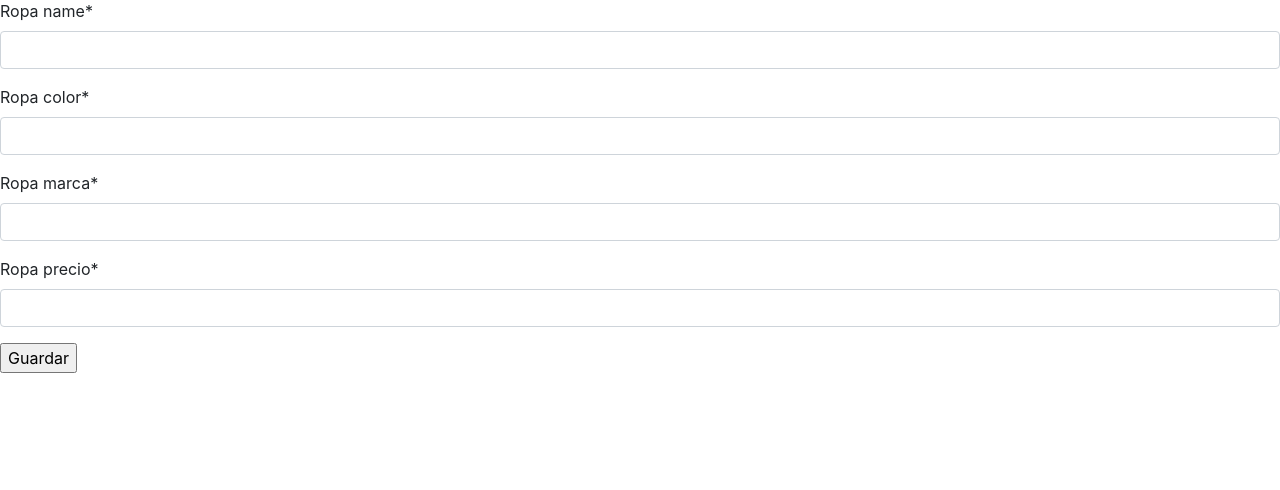
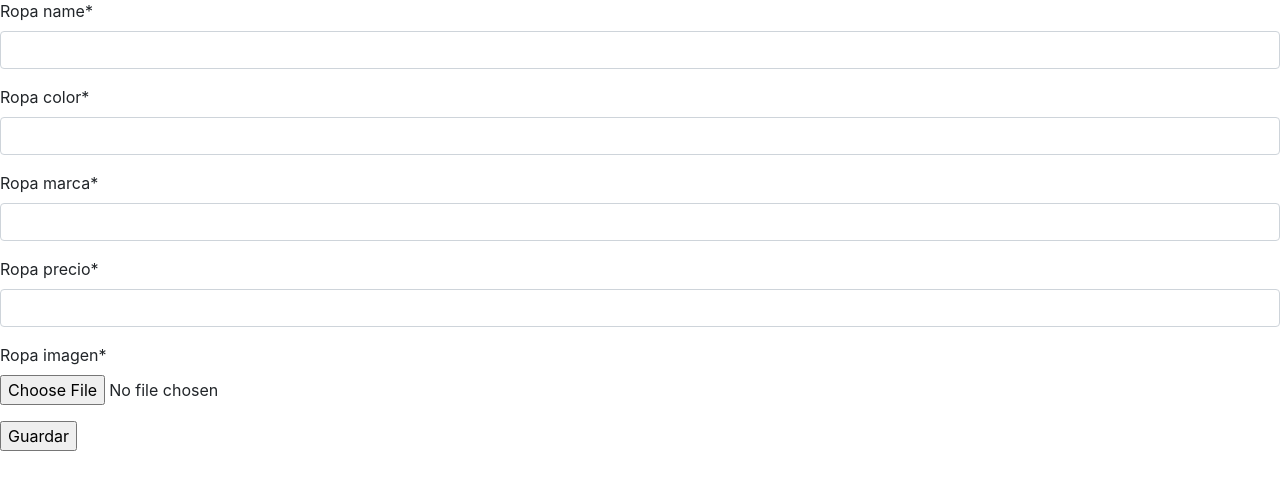
Before and after one commit to GustavoSeoane/Tienda-Abreu, a Django app: page /tienda/crear-ropa/ in a window 1280 px wide. Shown: the part 113-603 px from the top of the page. Run offline with Django 4.2, Linux system fonts and the light colour scheme; parts of the project's set-up code (start-up, migrations or seed data) failed here and were passed over; some libraries are stand-ins or nearby versions.

Commit message:
Formulario con Imagen

```diff
--- a/Tienda/forms.py
+++ b/Tienda/forms.py
@@ -5,15 +5,18 @@ class ropa_forms(forms.Form):
     ropa_color = forms.CharField(max_length=100)
     ropa_marca = forms.CharField(max_length=100)
     ropa_precio = forms.FloatField()
+    ropa_imagen = forms.ImageField()
 
 class championes_forms(forms.Form):
     championes_name = forms.CharField(max_length=200)
     championes_color = forms.CharField(max_length=100)
     championes_marca = forms.CharField(max_length=100)
     championes_precio = forms.FloatField()
+    championes_imagen = forms.ImageField()
 
 class accesorios_forms(forms.Form):
     accesorio_name = forms.CharField(max_length=200)
     accesorio_tipo = forms.CharField(max_length=100)
     accesorio_marca = forms.CharField(max_length=100)
     accesorio_precio = forms.FloatField()
+    accesorio_imagen = forms.ImageField()
--- a/Tienda/views.py
+++ b/Tienda/views.py
@@ -16,13 +16,14 @@ def crear_ropa(request):
         context = {'form' : form}
         return render(request, 'crear_ropa.html', context=context )
     else:
-        form = ropa_forms(request.POST)
+        form = ropa_forms(request.POST, request.FILES)
         if form.is_valid():
             new_ropa = Ropa.objects.create(
                 ropa_name = form.cleaned_data['ropa_name'],
                 ropa_color = form.cleaned_data['ropa_color'],
                 ropa_marca = form.cleaned_data['ropa_marca'],
                 ropa_precio = form.cleaned_data['ropa_precio'],
+                ropa_imagen = form.cleaned_data['ropa_imagen'],
             )
             context = {'new_ropa' : new_ropa}
         else:
@@ -53,13 +54,14 @@ def crear_championes(request):
         context = {'form' : form}
         return render(request, 'crear_championes.html', context=context )
     else:
-        form = championes_forms(request.POST)
+        form = championes_forms(request.POST, request.FILES)
         if form.is_valid():
             new_championes = Championes.objects.create(
                 championes_name = form.cleaned_data['championes_name'],
                 championes_color = form.cleaned_data['championes_color'],
                 championes_marca = form.cleaned_data['championes_marca'],
                 championes_precio = form.cleaned_data['championes_precio'],
+                championes_imagen = form.cleaned_data['championes_imagen'],
             )
             context = {'new_championes' : new_championes}
         else:
@@ -77,13 +79,14 @@ def crear_accesorios(request):
         context = {'form' : form}
         return render(request, 'crear_accesorio.html', context=context )
     else:
-        form = accesorios_forms(request.POST)
+        form = accesorios_forms(request.POST, request.FILES)
         if form.is_valid():
             new_accesorio = Accesorios.objects.create(
                 accesorio_name = form.cleaned_data['accesorio_name'],
                 accesorio_tipo = form.cleaned_data['accesorio_tipo'],
                 accesorio_marca = form.cleaned_data['accesorio_marca'],
                 accesorio_precio = form.cleaned_data['accesorio_precio'],
+                accesorio_imagen = form.cleaned_data['accesorio_imagen'],
             )
             context = {'new_accesorio' : new_accesorio}
         else:
--- a/templates/crear_accesorio.html
+++ b/templates/crear_accesorio.html
@@ -18,7 +18,9 @@
 <div class="card mb-3" style="max-width: 540px;">
     <div class="row no-gutters">
         <div class="col-md-4">
-            <img Src={{accesorio.imagen.url}}>
+            {% if new_accesorio.accesorio_imagen %}
+            <img Src={{new_accesorio.accesorio_imagen.url}} width="180" height="180">
+            {% endif %}
         </div>
         <div class="col-md-8">
             <div class="card-body">
--- a/templates/crear_championes.html
+++ b/templates/crear_championes.html
@@ -19,9 +19,11 @@
 <div class="card mb-3" style="max-width: 540px;">
     <div class="row no-gutters">
       <div class="col-md-4">
-        <img Src={{championess.imagen.url}}>
+        {% if new_championes.championes_imagen %}
+        <img Src={{new_championes.championes_imagen.url}}  width="180" height="180">>
+        {% endif %}
       </div>
-        <div class="col-md-8">
+      <div class="col-md-8">
         <div class="card-body">
           <h5 class="card-title">{{new_championes.championes_name}}</h5>
           <p class="card-text">Es de color {{new_championes.championes_color}} y es de la marca {{new_championes.championes_marca}}.</p>
--- a/templates/crear_ropa.html
+++ b/templates/crear_ropa.html
@@ -19,7 +19,9 @@
 <div class="card mb-3" style="max-width: 540px;">
     <div class="row no-gutters">
       <div class="col-md-4">
-        <img Src={{ropaa.imagen.url}}>
+        {% if new_ropa.ropa_imagen %}
+        <img Src={{new_ropa.ropa_imagen.url}} width="180" height="180">
+        {% endif %}
       </div>
         <div class="col-md-8">
         <div class="card-body">
```
